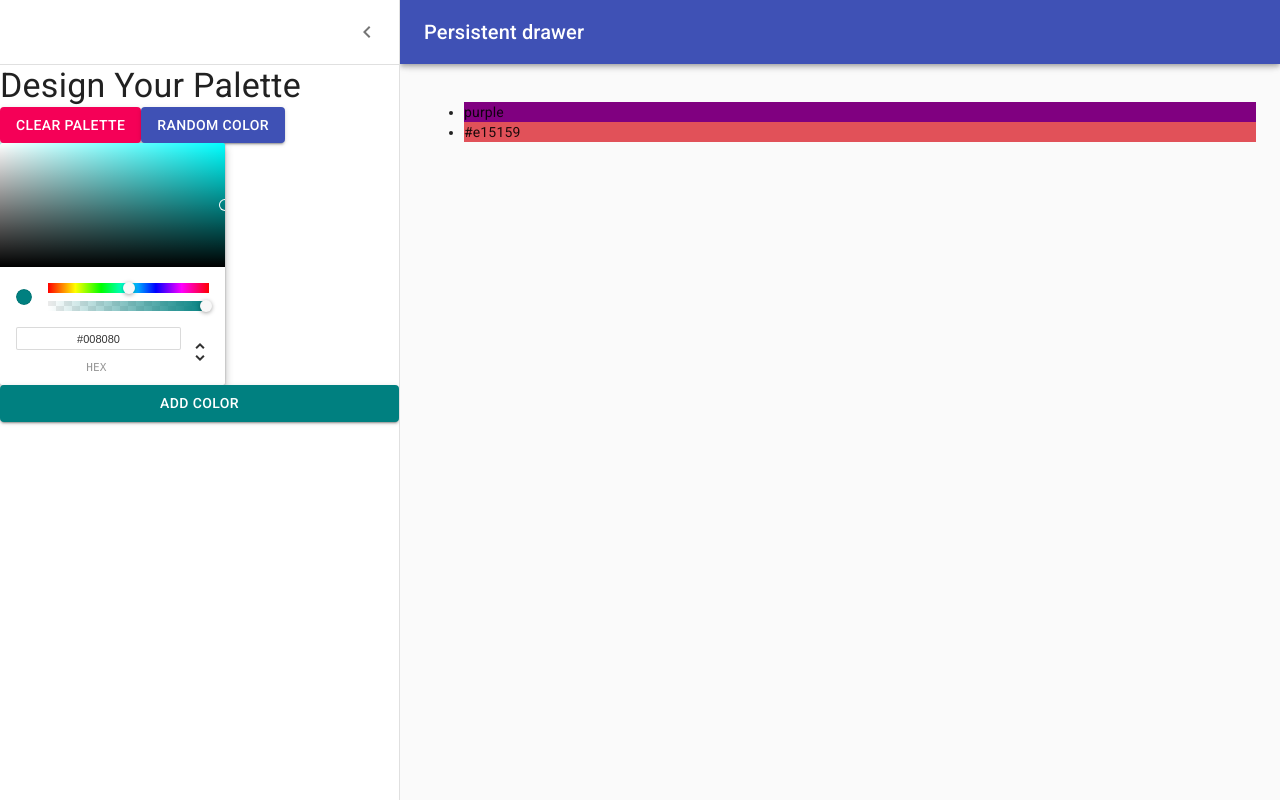
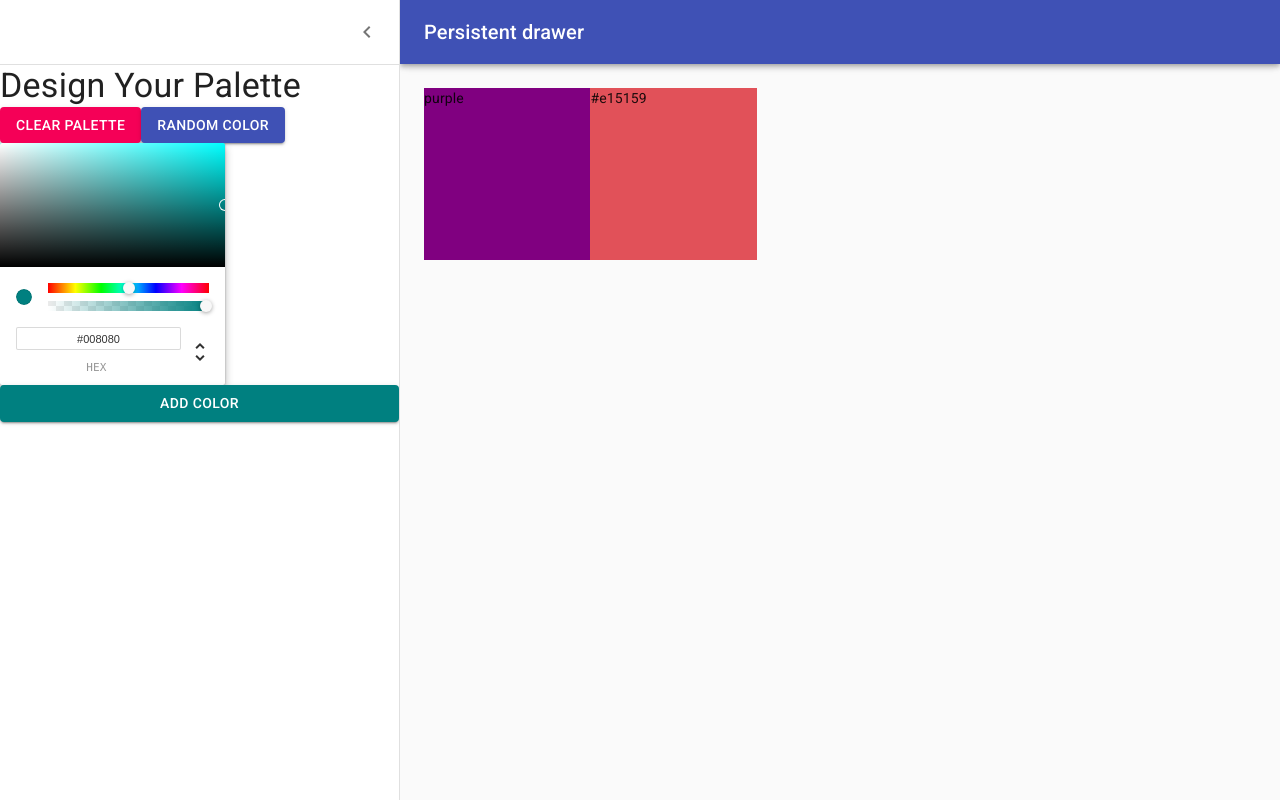
Before and after one commit to storrence88/react-color-picker, a React (Create React App) app: page /palette/new in a window 1280 px wide. Built offline with nearby package versions, Linux system fonts and the light colour scheme.

Commit message:
Add DraggableColorBox component

```diff
--- /dev/null
+++ b/src/DraggableColorBox.js
@@ -0,0 +1,24 @@
+import React from 'react';
+import { withStyles } from '@material-ui/styles';
+
+const styles = {
+  root: {
+    width: '20%',
+    height: '25%',
+    margin: '0 auto',
+    display: 'inline-block',
+    position: 'relative',
+    cursor: 'pointer',
+    marginBottom: '-3.5px'
+  }
+};
+
+function DraggableColorBox(props) {
+  return (
+    <div className={props.classes.root} style={{ backgroundColor: props.color }}>
+      {props.color}
+    </div>
+  );
+}
+
+export default withStyles(styles)(DraggableColorBox);
--- a/src/NewPaletteForm.js
+++ b/src/NewPaletteForm.js
@@ -12,6 +12,7 @@
 import ChevronLeftIcon from '@material-ui/icons/ChevronLeft';
 import ChevronRightIcon from '@material-ui/icons/ChevronRight';
 import Button from '@material-ui/core/Button';
+import DraggableColorBox from './DraggableColorBox';
 import { ChromePicker } from 'react-color';
 
 const drawerWidth = 400;
@@ -57,6 +58,7 @@
   },
   content: {
     flexGrow: 1,
+    height: 'calc(100vh - 64px)',
     padding: theme.spacing.unit * 3,
     transition: theme.transitions.create('margin', {
       easing: theme.transitions.easing.sharp,
@@ -165,9 +167,8 @@
           })}
         >
           <div className={classes.drawerHeader} />
-          <ul>
-            {this.state.colors.map((color) => <li style={{ backgroundColor: color }}>{color}</li>)}
-          </ul>
+
+          {this.state.colors.map((color) => <DraggableColorBox color={color} />)}
         </main>
       </div>
     );
```
